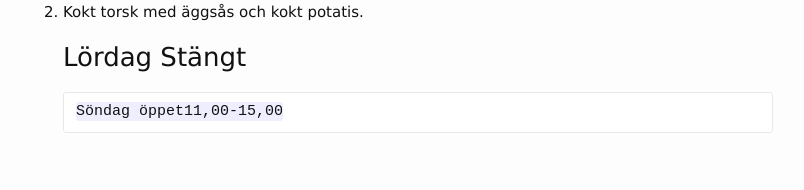
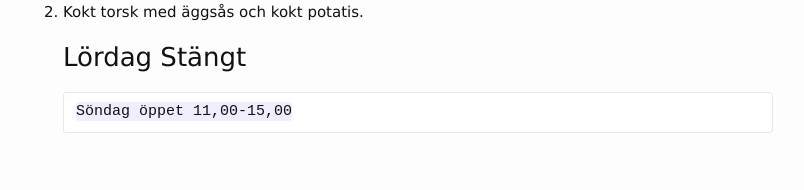
Before and after one commit to FarInn62/farinn62.github.io, a Jekyll site: the page built from lunch.md, in a window 1280 px wide. Shown: the part 739-929 px from the top of the page, without its empty margins (237-1041 px from the left). Built offline with Jekyll 4.4.1, drawn with Linux system fonts in a browser that asks for light colours.

Commit message:
Update lunch.md

```diff
--- a/lunch.md
+++ b/lunch.md
@@ -31,4 +31,4 @@ OBS.PÅ GRUND AV CORONA: Boka och Hämta gärna maten istället, du är välkomm
 2. Kokt torsk med äggsås och kokt potatis.
 
    ### Lördag Stängt
-       Söndag öppet11,00-15,00
+       Söndag öppet 11,00-15,00
```
